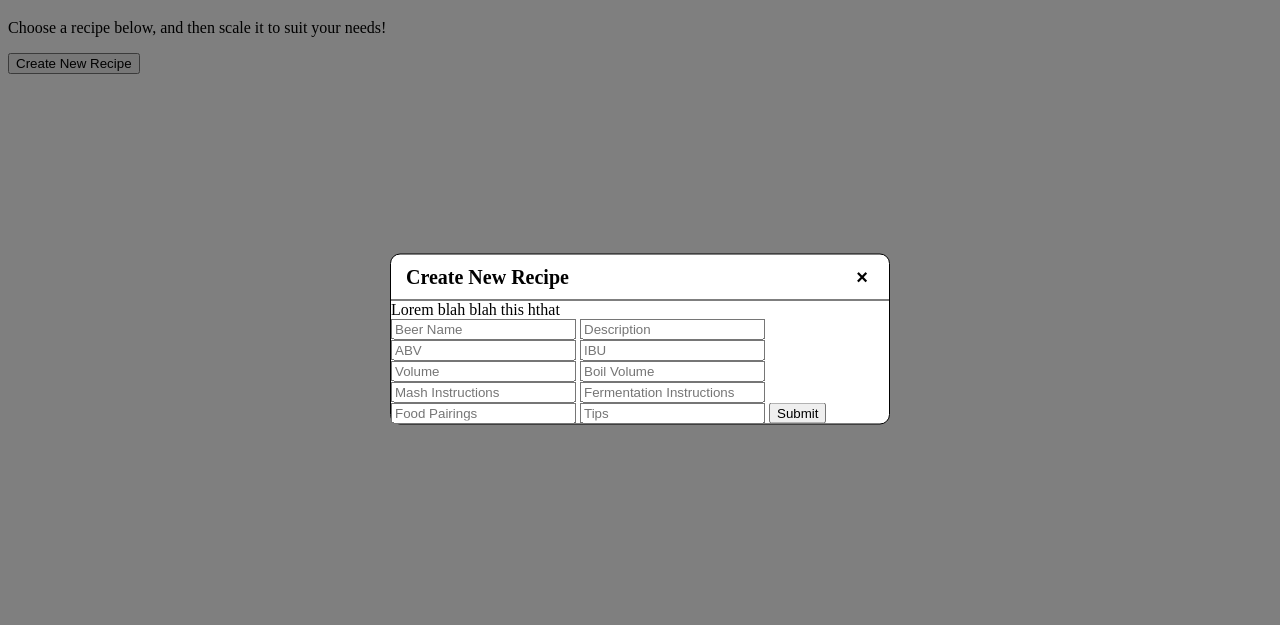
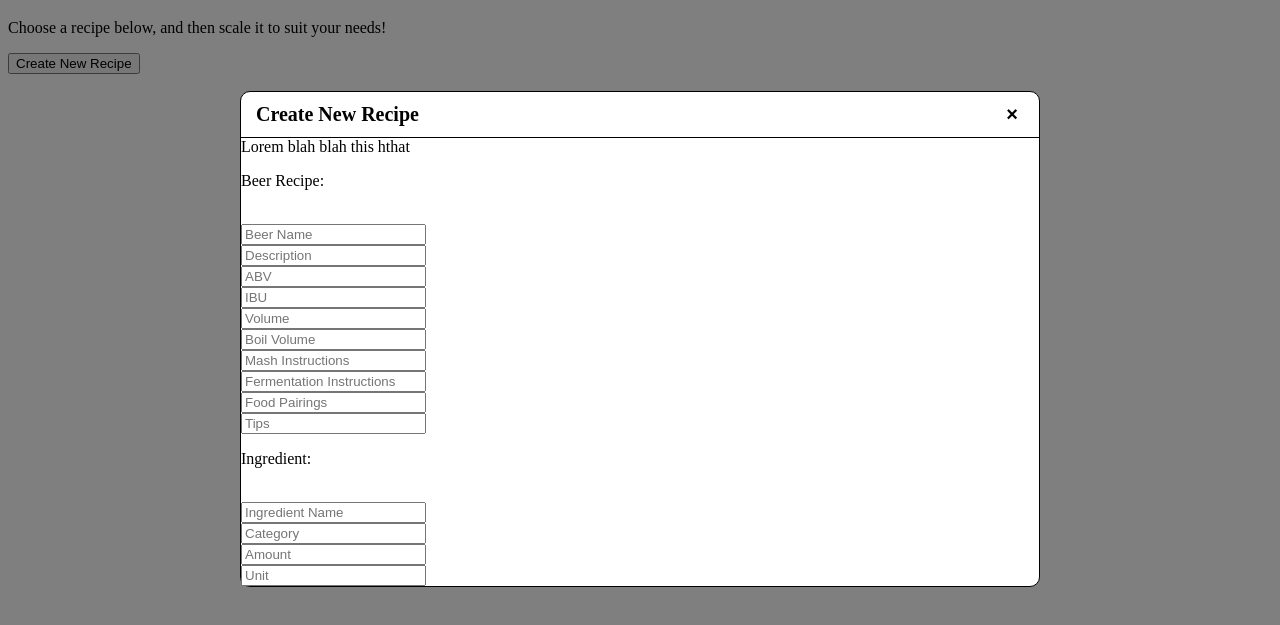
Before and after one commit to haki9975/brewers_friend_frontend, a plain HTML site: page index.html in a window 1280 px wide. Both pictures are taken after a click on the button "Create New Recipe". Shown: the part 61-686 px from the top of the page. Drawn offline with Linux system fonts and the light colour scheme; no server answers.

Commit message:
Beer form and one ingredient form propegating in modal

```diff
--- a/src/index.js
+++ b/src/index.js
@@ -2,6 +2,7 @@ const _url = new BeerApi("http://localhost:3000")
 const openModalButtons = document.querySelectorAll('[data-modal-target]')
 const closeModalButtons = document.querySelectorAll('[data-close-button]')
 const overlay  = document.getElementById('overlay')
+const beerContainer = document.getElementById("modal-body")
 
 
 document.addEventListener("DOMContentLoaded", () => {
@@ -11,35 +12,34 @@ document.addEventListener("DOMContentLoaded", () => {
 })
 
 function createBeerForm(){
-    const beerContainer = document.getElementById("modal-body")
     const form = document.createElement("form")
-    form.innerHTML = `
-    <input placeholder="Beer Name" type="text" name="name"/>
-    <input placeholder="Description" type="text" name="desription"/>
-    <input placeholder="ABV" type="number" name="abv"/>
-    <input placeholder="IBU" type="number" name="ibu"/>
-    <input placeholder="Volume" type="number" name="volume"/>
-    <input placeholder="Boil Volume" type="number" name="name"/>
-    <input placeholder="Mash Instructions" type="text" name="mash_instruct"/>
-    <input placeholder="Fermentation Instructions" type="text" name="ferment_instruct"/>
-    <input placeholder="Food Pairings" type="text" name="food_pairing"/>
-    <input placeholder="Tips" type="text" name="tips"/>
-    <input type='submit'/>
+    form.innerHTML += `
+    <p>Beer Recipe:</p><br>
+    <input placeholder="Beer Name" type="text" name="name"/><br>
+    <input placeholder="Description" type="text" name="desription"/><br>
+    <input placeholder="ABV" type="number" name="abv"/><br>
+    <input placeholder="IBU" type="number" name="ibu"/><br>
+    <input placeholder="Volume" type="number" name="volume"/><br>
+    <input placeholder="Boil Volume" type="number" name="name"/><br>
+    <input placeholder="Mash Instructions" type="text" name="mash_instruct"/><br>
+    <input placeholder="Fermentation Instructions" type="text" name="ferment_instruct"/><br>
+    <input placeholder="Food Pairings" type="text" name="food_pairing"/><br>
+    <input placeholder="Tips" type="text" name="tips"/><br>
     `
-    beerContainer.append(form)
+    beerContainer.appendChild(form)
 }//create new beer form
 
 function createIngForm(){
-    //grab container
+    const ingBody = document.getElementById("ing-body")
     const form = document.createElement("form")
-    form.innerHTML = `
-    <input placeholder="Ingredient Name" type="text" name="name"/>
-    <input placeholder="Category" type="text" name="category"/>
-    <input placeholder="Amount" type="number" name="amount"/>
-    <input placeholder="Unit" type="text" name="unit"/>
-    <input type='submit'/>
+    form.innerHTML += `
+    <p>Ingredient:</p><br>
+    <input placeholder="Ingredient Name" type="text" name="name"/><br>
+    <input placeholder="Category" type="text" name="category"/><br>
+    <input placeholder="Amount" type="number" name="amount"/><br>
+    <input placeholder="Unit" type="text" name="unit"/><br>
     `
-    //container.append(form)
+   beerContainer.appendChild(form)
 }//create new ingredient form - should associate with the beer it is
 
 function handleBeer(e){
@@ -54,39 +54,45 @@ function logTarget(){
         Beer.allBeers.find(beer => beer.name)
     })
 
-}
+}// eventlistener for beerList container
 
 
 function handleBeerForm(e){
+
     e.preventDefault()
 
-}
+}// handler for submitting new beer form
 
 openModalButtons.forEach(button => {
     button.addEventListener('click', () => {
         const modal = document.querySelectorAll(button.dataset.modalTarget)
         openModal(modal)
-        createBeerForm()
+
     })
-})
+}) //event listener for opening modal
 
 function openModal(modal) {
+    const ingBody = document.getElementById("ing-body")
     if (modal == null) return;
     modal[0].classList.add('active')
     overlay.classList.add('active')
-}
+     createBeerForm()
+    createIngForm()
+} //event handler for opening modal and appending new beer form
 
 closeModalButtons.forEach(button => {
     button.addEventListener('click', () => {
         const modal =  button.closest('.modal')
+        const ing = document.getElementById("ing-body")
         const beerContainer = document.getElementById("modal-body")
         closeModal(modal)
         beerContainer.innerHTML = null
+        //ing.innerHTML = null
     })
-})
+})// event listener for closing modal.
 
 function closeModal(modal) {
     if (modal == null) return
     modal.classList.remove('active')
     overlay.classList.remove('active')
-}
+}// event handler for closing modal. Probably need to call this when you are submitting new beer.
--- a/src/styles.css
+++ b/src/styles.css
@@ -12,7 +12,7 @@
     border-radius: 10px;
     z-index: 10;
     background-color: white;
-    width: 500px;
+    width: 800px;
     max-width: 80%;
 }
 
```
Also changed, not shown: index.html (+1 -0 lines).
